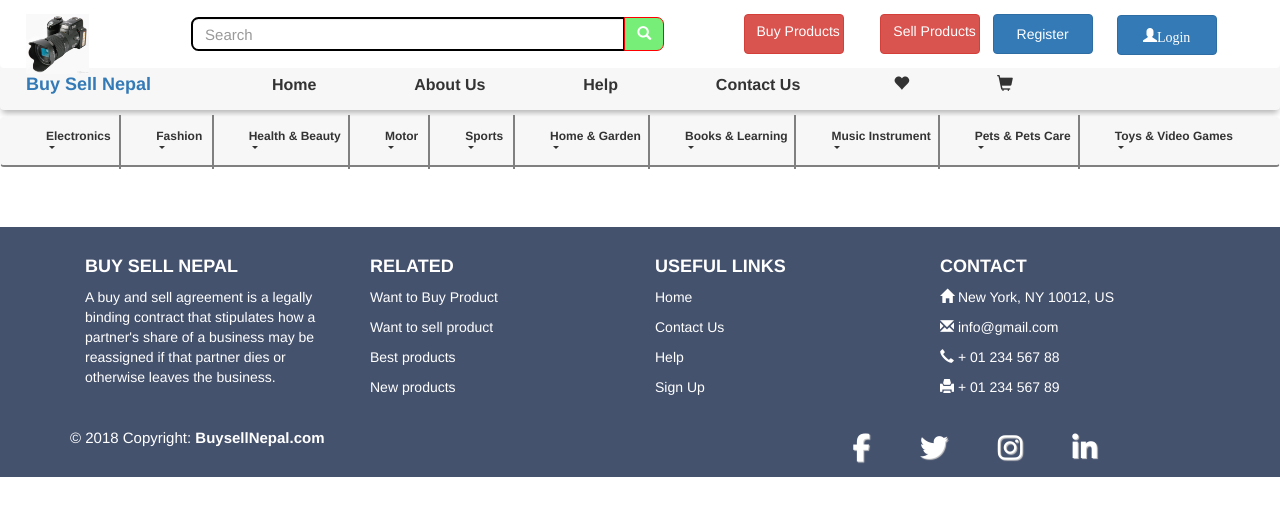
After one commit to roonal/project, a CodeIgniter app: page /ciproject/index.php/home/buy_page in a window 1280 px wide. The commit adds this page. Shown: the top 516 px of the page. Run offline with CodeIgniter, Linux system fonts and the light colour scheme; some libraries are stand-ins or nearby versions.

Commit message:
committed

```diff
--- a/application/controllers/home.php
+++ b/application/controllers/home.php
@@ -7,6 +7,8 @@ class Home extends CI_Controller {
 	public function __construct()
 	{
 		parent::__construct();
+
+
 
 
 
@@ -22,5 +24,74 @@ class Home extends CI_Controller {
 
 	}
 
+	public function about_us_page(){
+
+		$this->load->view('shared/new_header.php'); //loading header view
+		$this->load->view('about_us.php');
+		$this->load->view('shared/footer.php'); //loading footer view
+
+	}
+
+	public function help_page(){
+
+		$this->load->view('shared/new_header.php'); //loading header view
+		$this->load->view('help.php');
+		$this->load->view('shared/footer.php'); //loading footer view
+
+	}
+
+
+	public function contact_us_page(){
+
+		$this->load->view('shared/new_header.php'); //loading header view
+		$this->load->view('contact_us.php');
+		$this->load->view('shared/footer.php'); //loading footer view
+
+	}
+
+	public function whishlist_page(){
+
+		$this->load->view('shared/new_header.php'); //loading header view
+		$this->load->view('wishlist.php');
+		$this->load->view('shared/footer.php'); //loading footer view
+
+	}
+
+	public function cart_page(){
+
+		$this->load->view('shared/new_header.php'); //loading header view
+		$this->load->view('cart.php');
+		$this->load->view('shared/footer.php'); //loading footer view
+
+	}
+
+	public function buy_page(){
+
+		$this->load->view('shared/new_header.php'); //loading header view
+		$this->load->view('buy.php');
+		$this->load->view('shared/footer.php'); //loading footer view
+
+	}
+
+	public function sell_page(){
+
+		$this->load->view('shared/new_header.php'); //loading header view
+		$this->load->view('sell.php');
+		$this->load->view('shared/footer.php'); //loading footer view
+
+	}
+
+	public function product_description(){
+
+		$this->load->view('shared/new_header.php'); //loading header view
+		$this->load->view('product_desc.php');
+		$this->load->view('shared/footer.php'); //loading footer view
+
+	}
+
+
+
+
+
 
 }
--- /dev/null
+++ b/application/views/buy.php
@@ -0,0 +1,176 @@
+<?php
+defined('BASEPATH') OR exit('No direct script access allowed');
+?>
+<!DOCTYPE html>
+<html lang="en">
+
+<head>
+	<title>About Us</title>
+</head>
+
+<link rel="stylesheet" type="text/css" href='http://localhost/ciproject/assets/css/about_us.css'></link>
+
+<body>
+	<nav class="navbar  navbar-expand-md navbar-new-category " data-toggle="sticky-onscroll">
+
+			<div class="navbar-collapse sticky-top" id="navbar3">
+				<ul class="navbar-nav w-100 justify-content-center">
+
+					<li class="new-nav-item dropdown">
+						<a class="nav-link dropdown-toggle" href="#" id="navbarDropdown" data-toggle="dropdown">Electronics</a>
+
+						<div class="dropdown-menu" aria-labelledby="navbarDropdown">
+				          <a class="dropdown-item" href="<?php echo site_url('home/index') ?>">Cell Phones</a>
+				          <a class="dropdown-item" href="<?php echo site_url('home/index') ?>">Smart Watches</a>
+				          <a class="dropdown-item" href="<?php echo site_url('home/index') ?>">Computer & Laptops</a>
+				          <a class="dropdown-item" href="<?php echo site_url('home/index') ?>">Digital Camera</a>
+				          <a class="dropdown-item" href="<?php echo site_url('home/index') ?>">Drones</a>
+				        </div>
+					</li>
+
+					<li class="new-nav-item dropdown">
+						<a class="nav-link dropdown-toggle" href="#" id="navbarDropdown" data-toggle="dropdown">Fashion</a>
+
+						<div class="dropdown-menu" aria-labelledby="navbarDropdown">
+				          <a class="dropdown-item" href="<?php echo site_url('home/index') ?>">Women's Clothing</a>
+				          <a class="dropdown-item" href="<?php echo site_url('home/index') ?>">Men's Clothing</a>
+				          <a class="dropdown-item" href="<?php echo site_url('home/index') ?>">Shoes</a>
+				          <a class="dropdown-item" href="<?php echo site_url('home/index') ?>">Jewelry</a>
+				          <a class="dropdown-item" href="<?php echo site_url('home/index') ?>">Handbags</a>
+				        </div>
+					</li>
+
+					<li class="new-nav-item dropdown">
+						<a class="nav-link dropdown-toggle" href="#" id="navbarDropdown" data-toggle="dropdown">Health & Beauty</a>
+
+						<div class="dropdown-menu" aria-labelledby="navbarDropdown">
+				          <a class="dropdown-item" href="<?php echo site_url('home/index') ?>">Makeup</a>
+				          <a class="dropdown-item" href="<?php echo site_url('home/index') ?>">Health Care</a>
+				          <a class="dropdown-item" href="<?php echo site_url('home/index') ?>">Fragrances</a>
+				          <a class="dropdown-item" href="<?php echo site_url('home/index') ?>">Hair Care & Styling</a>
+				        </div>
+					</li>
+
+					<li class="new-nav-item dropdown">
+						<a class="nav-link dropdown-toggle" href="#" id="navbarDropdown" data-toggle="dropdown">Motor</a>
+
+						<div class="dropdown-menu" aria-labelledby="navbarDropdown">
+				          <a class="dropdown-item" href="<?php echo site_url('home/index') ?>">Truck & Car Parts</a>
+				          <a class="dropdown-item" href="<?php echo site_url('home/index') ?>">Motorcycle Parts</a>
+				          <a class="dropdown-item" href="<?php echo site_url('home/index') ?>">Scooter Parts</a>
+				          <a class="dropdown-item" href="<?php echo site_url('home/index') ?>">Bicycles</a>
+				        </div>
+					</li>
+
+					<li class="new-nav-item dropdown">
+						<a class="nav-link dropdown-toggle" href="#" id="navbarDropdown" data-toggle="dropdown">Sports</a>
+
+						<div class="dropdown-menu" aria-labelledby="navbarDropdown">
+				          <a class="dropdown-item" href="<?php echo site_url('home/index') ?>">Outdoor Sports</a>
+				          <a class="dropdown-item" href="<?php echo site_url('home/index') ?>">Indoor Sports</a>
+				          <a class="dropdown-item" href="<?php echo site_url('home/index') ?>">Yoga & Fitness</a>
+				        </div>
+					</li>
+
+					<li class="new-nav-item dropdown">
+						<a class="nav-link dropdown-toggle" href="#" id="navbarDropdown" data-toggle="dropdown">Home & Garden</a>
+
+						<div class="dropdown-menu" aria-labelledby="navbarDropdown">
+				          <a class="dropdown-item" href="<?php echo site_url('home/index') ?>">Home Decor</a>
+				          <a class="dropdown-item" href="<?php echo site_url('home/index') ?>">Art & Craft</a>
+				          <a class="dropdown-item" href="<?php echo site_url('home/index') ?>">Kitchen Utensils</a>
+				          <a class="dropdown-item" href="<?php echo site_url('home/index') ?>">Lamp & Lighting</a>
+				        </div>
+					</li>
+
+					<li class="new-nav-item dropdown">
+						<a class="nav-link dropdown-toggle" href="#" id="navbarDropdown" data-toggle="dropdown">Books & Learning</a>
+
+						<div class="dropdown-menu" aria-labelledby="navbarDropdown">
+				          <a class="dropdown-item" href="<?php echo site_url('home/index') ?>">Children & School</a>
+				          <a class="dropdown-item" href="<?php echo site_url('home/index') ?>">Educational</a>
+				          <a class="dropdown-item" href="<?php echo site_url('home/index') ?>">Fiction</a>
+				          <a class="dropdown-item" href="<?php echo site_url('home/index') ?>">Non-Fiction & Biography</a>
+				          <a class="dropdown-item" href="<?php echo site_url('home/index') ?>">Technology</a>
+				          <a class="dropdown-item" href="<?php echo site_url('home/index') ?>">Magazine & Comics</a>
+				        </div>
+					</li>
+
+					<li class="new-nav-item dropdown">
+						<a class="nav-link dropdown-toggle" href="#" id="navbarDropdown" data-toggle="dropdown">Music Instrument</a>
+
+						<div class="dropdown-menu" aria-labelledby="navbarDropdown">
+				          <a class="dropdown-item" href="<?php echo site_url('home/index') ?>">Speakers</a>
+				          <a class="dropdown-item" href="<?php echo site_url('home/index') ?>">Drums</a>
+				          <a class="dropdown-item" href="<?php echo site_url('home/index') ?>">Guitars</a>
+				          <a class="dropdown-item" href="<?php echo site_url('home/index') ?>">Keyboard & Piano</a>
+				           <a class="dropdown-item" href="<?php echo site_url('home/index') ?>">Microphones</a>
+				        </div>
+					</li>
+
+					<li class="new-nav-item dropdown">
+						<a class="nav-link dropdown-toggle" href="#" id="navbarDropdown" data-toggle="dropdown">Pets & Pets Care</a>
+
+						<div class="dropdown-menu" aria-labelledby="navbarDropdown">
+				          <a class="dropdown-item" href="<?php echo site_url('home/index') ?>">Aquarium & Fish Accessories</a>
+				          <a class="dropdown-item" href="<?php echo site_url('home/index') ?>">Kennel & Dog Accessories</a>
+				          <a class="dropdown-item" href="<?php echo site_url('home/index') ?>">Other Pet Accessories</a>
+				        </div>
+					</li>
+
+					<li class="new-nav-item dropdown">
+						<a class="nav-link dropdown-toggle" href="" id="navbarDropdown" data-toggle="dropdown" >Toys & Video Games</a>
+
+						<div class="dropdown-menu" aria-labelledby="navbarDropdown">
+				          <a class="dropdown-item" href="#">Gaming Accessories</a>
+				          <a class="dropdown-item" href="#">Toys-Educational</a>
+				          <a class="dropdown-item" href="#">Toys-General</a>
+				          <a class="dropdown-item" href="#">Toys-Remote Controlled</a>
+				        </div>
+					</li>
+
+				</ul>
+			</div>
+
+		</nav>
+</body>
+
+<style>
+
+	#navbar3 .navbar-nav > li > a {
+    border-right: 2px solid grey;
+    line-height: 1em;
+
+
+	}
+
+	#navbar3 .navbar-nav > li:last-child a {
+
+    border:none;
+
+}
+
+	.navbar-new-category{
+		background-color: #f7f7f7;
+		/*box-shadow: 0 5px 6px -2px rgba(0,0,0,.3);*/
+		border-bottom: 2px solid grey;
+		margin-top: -1%;
+		height: 10px;
+		}
+
+	#navbar3 .new-nav-item a {
+		color: #333;
+		font-size: 12px;
+		font-weight: 780;
+		transition: 1s ease;
+		margin: 15px;
+
+
+		}
+
+	#navbar3 .new-nav-item a:hover {
+		color: blue;
+		transition: 1s ease;
+
+		}
+</style>
--- a/application/views/home_page.php
+++ b/application/views/home_page.php
@@ -20,7 +20,7 @@ defined('BASEPATH') OR exit('No direct script access allowed');
 						<div class="thumb-wrapper">
 							<span class="wish-icon"><a href="#"><i class="fa fa-heart-o"></i></a></span>
 							<div class="img-box">
-								<img src="http://localhost/ciproject/assets/images/dslr.jpg" class="img-responsive img-fluid" alt="dslr_image">
+							<a href="<?php echo site_url('home/product_description') ?>"><img src="http://localhost/ciproject/assets/images/dslr.jpg" class="img-responsive img-fluid"  alt="dslr_image"></a>
 							</div>
 							<div class="thumb-content">
 								<h4>DSLR</h4>
--- a/application/views/shared/footer.php
+++ b/application/views/shared/footer.php
@@ -2,6 +2,8 @@
 defined('BASEPATH') OR exit('No direct script access allowed');
 ?>
 <link rel="stylesheet" type="text/css" href='http://localhost/ciproject/assets/css/footer.css'></link>
+
+<script src="https://use.fontawesome.com/c0d357e72a.js"></script>
 
 <!DOCTYPE html>
 <html lang="en">
--- a/application/views/shared/new_header.php
+++ b/application/views/shared/new_header.php
@@ -21,7 +21,7 @@ defined('BASEPATH') OR exit('No direct script access allowed');
 	<header>
 		<nav class="navbar navbar-expand-md navbar-new-top fixed-top">
 			<div class="container-fluid">
-				<a href="#" class="navbar-brand"><img src="http://localhost/ciproject/assets/images/dslr.jpg" alt=""/>Buy Sell Nepal</a>
+				<a href="<?php echo site_url('home/index') ?>" class="navbar-brand"><img src="http://localhost/ciproject/assets/images/dslr.jpg" alt=""/>Buy Sell Nepal</a>
 				<form class="navbar-form navbar-right" action="#" >
 					<div class="search input-group">
 						<input type="text" class="form-control" placeholder="Search"/>
@@ -32,12 +32,12 @@ defined('BASEPATH') OR exit('No direct script access allowed');
 						</div>
 					</div>
 				</form>
-				<button class="btn btn-danger navbar-btn">Buy Products</button>
-				<button class="btn btn-danger navbar-btn">Sell Products</button>
+				<a href="<?php echo site_url('home/buy_page') ?>" class="btn btn-danger navbar-btn" >Buy Products</a>
+				<a class="btn btn-danger navbar-btn" href="<?php echo site_url('home/sell_page') ?>">Sell Products</a>
 			<ul class="nav navbar-nav mr-auto"></ul>
 			<ul class="navbar-nav">
 				<li class="nav-item">
-					<button type="button"  class=" btn btn-primary navbar-btn">Register</button>
+					<button type="button"   class=" btn btn-primary navbar-btn">Register</button>
 				</li>
 				<li class="nav-itme">
 					<button type="button"  class="glyphicon glyphicon-user btn btn-primary navbar-btn">Login</button>
@@ -55,22 +55,22 @@ defined('BASEPATH') OR exit('No direct script access allowed');
 			<div class="navbar-collapse sticky-top" id="navbar2">
 				<ul class="navbar-nav w-100 justify-content-center">
 					<li class="nav-item">
-						<a class="nav-link" href="#">Home</a>
+						<a class="nav-link" href="<?php echo site_url('home/index') ?>">Home</a>
 					</li>
 					<li class="nav-item">
-						<a class="nav-link" href="#">About Us</a>
+						<a class="nav-link" href="<?php echo site_url('home/about_us_page') ?>">About Us</a>
 					</li>
 					<li class="nav-item">
-						<a class="nav-link" href="#">Help</a>
+						<a class="nav-link" href="<?php echo site_url('home/help_page') ?>">Help</a>
 					</li>
 					<li class="nav-item">
-						<a class="nav-link" href="#">Contact Us</a>
+						<a class="nav-link" href="<?php echo site_url('home/contact_us_page') ?>">Contact Us</a>
 					</li>
 					<li class="nav-item heart">
-						<a href="#"><span class="glyphicon glyphicon-heart"></span></a>
+						<a href="<?php echo site_url('home/whishlist_page') ?>"><span class="glyphicon glyphicon-heart"></span></a>
 					</li>
 					<li class="nav-item heart">
-						<a href="#"><span class="glyphicon glyphicon-shopping-cart"></span></a>
+						<a href="<?php echo site_url('home/cart_page') ?>"><span class="glyphicon glyphicon-shopping-cart"></span></a>
 					</li>
 				</ul>
 			</div>
```
Also changed, not shown: application/views/about_us.php (added, +15 -0 lines), application/views/cart.php (added, +15 -0 lines), application/views/contact_us.php (added, +15 -0 lines), application/views/help.php (added, +15 -0 lines), application/views/product_desc.php (added, +112 -0 lines), application/views/sell.php (added, +15 -0 lines), application/views/wishlist.php (added, +15 -0 lines).
